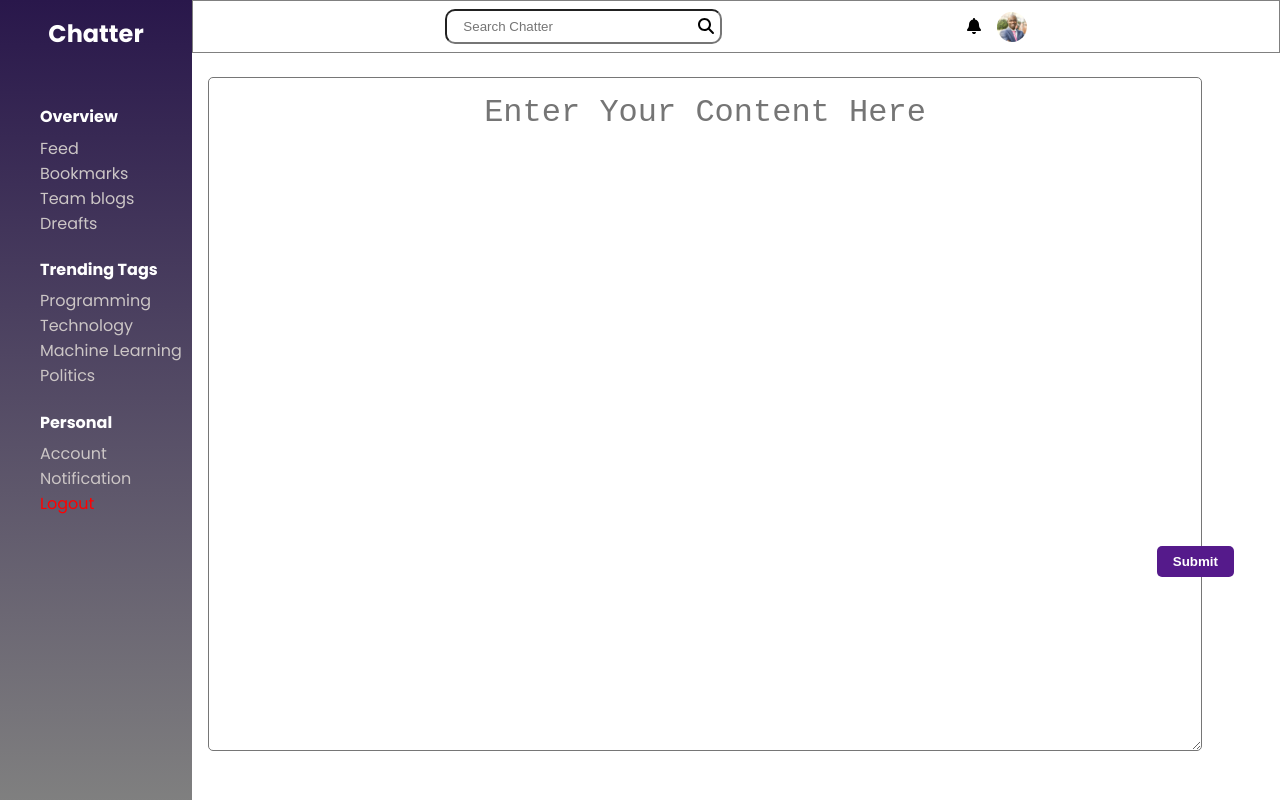
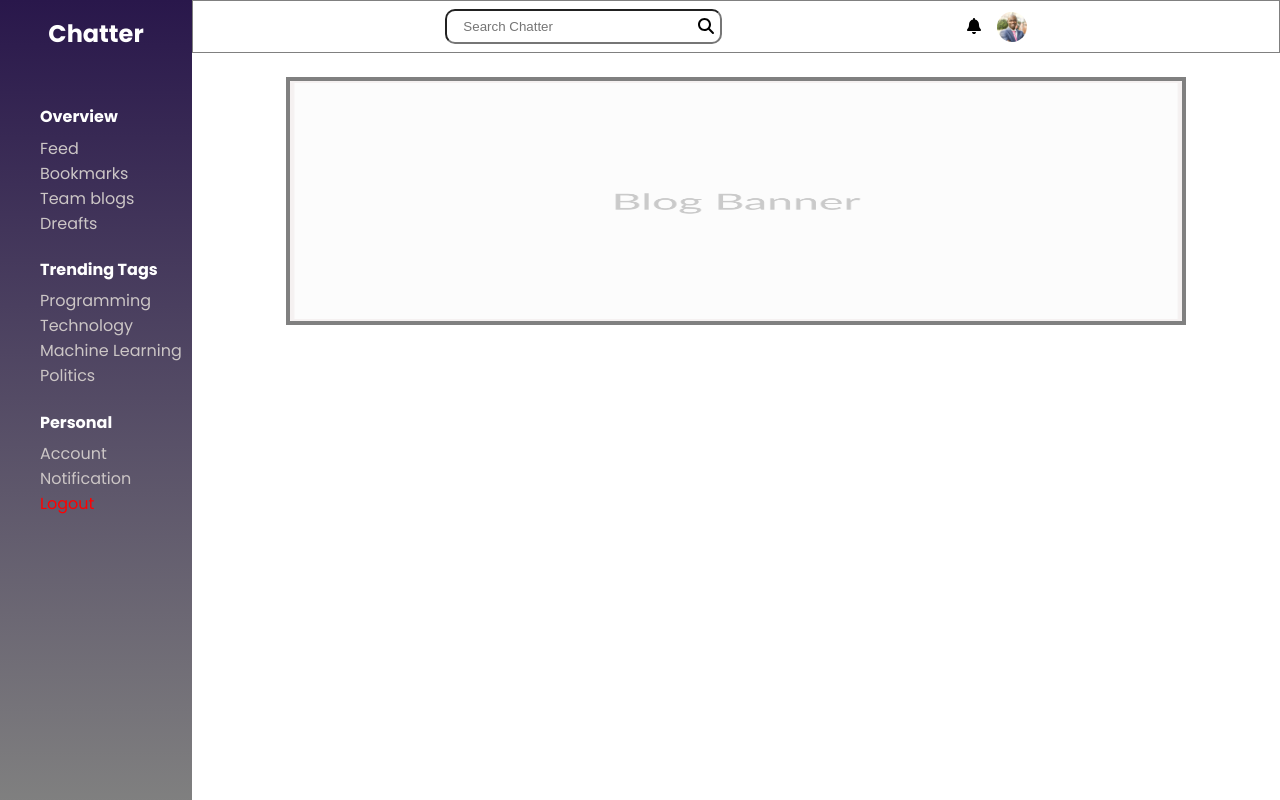
Before and after one commit to greatdaveo/Chatter-Frontend, a React (Vite) app: page /blog in a window 1280 px wide. Built offline with nearby package versions, Linux system fonts and the light colour scheme.

Commit message:
Adjusted the Blog Content Creation Page

```diff
--- a/src/pages/Blog/Blog.jsx
+++ b/src/pages/Blog/Blog.jsx
@@ -2,8 +2,11 @@ import SearchPost from "./SearchPost";
 import BlogSideBar from "../../pages/Blog/BlogSideBar";
 import "../../styles/pages/Blog/Blog.css";
 import CreateContent from "./CreateContent";
+import CreatePost from "./CreatePost";
 
 const Blog = () => {
+  // <CreateContent />;
+
   return (
     <div className="blog">
       <div className="blog-left-side">
@@ -12,7 +15,7 @@ const Blog = () => {
 
       <div className="blog-right-side">
         <SearchPost />
-        <CreateContent />
+        <CreatePost />
       </div>
     </div>
   );
--- a/src/pages/Blog/CreateContent.jsx
+++ b/src/pages/Blog/CreateContent.jsx
@@ -3,16 +3,27 @@ import "../../styles/pages/Blog/CreateContent.css";
 const CreateContent = () => {
   async function handleSubmit(e) {
     e.preventDefault();
+    // <input type="file" />;
   }
 
   return (
     <div className="post-content">
       <form onSubmit={handleSubmit}>
-        <textarea name="description" placeholder="Enter Your Content Here" />
+        <div className="content-placeholder">
+          <div>
+            <span>+</span>
+          </div>
+
+          <div>
+            <h1>Title</h1>
+            <h4>Write a post......</h4>
+          </div>
+        </div>
+
+        <textarea name="description" />
 
         <div className="overlay">
-          {/* <input type="file" /> */}
-          <button type="submit">Submit</button>
+          <button type="submit">Publish</button>
         </div>
       </form>
     </div>
--- /dev/null
+++ b/src/pages/Blog/CreatePost.jsx
@@ -0,0 +1,31 @@
+import React from "react";
+import "../../styles/pages/Blog/CreateBlog.css";
+import defaultBanner from "../../assets/pages/blog/blog banner.png";
+
+const CreatePost = () => {
+  const handleBannerUpload = (e) => {
+    let img = e.target.files[0];
+    console.log(img);
+  };
+
+  return (
+    <section>
+      <div className="create-cover">
+        <div className="create-container">
+          <label htmlFor="uploadBanner">
+            <img src={defaultBanner} alt="" />
+            <input
+              type="file"
+              id="uploadBanner"
+              accept="*"
+              hidden
+              onChange={handleBannerUpload}
+            />
+          </label>
+        </div>
+      </div>
+    </section>
+  );
+};
+
+export default CreatePost;
--- /dev/null
+++ b/src/styles/pages/Blog/CreateBlog.css
@@ -0,0 +1,18 @@
+.create-cover {
+    margin: auto;
+    max-width: 900px;
+    width: full;
+    padding: 1rem;
+}
+
+.create-container {
+    border: 4px solid gray;
+    height: 30vh;
+}
+
+.create-container img {
+    z-index: 20;
+    height: 30vh;
+    width: 100%;
+    cursor: pointer;
+}
--- a/src/styles/pages/Blog/CreateContent.css
+++ b/src/styles/pages/Blog/CreateContent.css
@@ -5,16 +5,37 @@
 
 .post-content textarea {
   height: 80vh;
-  width: 75vw;
+  /* width: 75vw; */
   border-radius: 5px;
   padding: 1rem;
   outline-color: #551a8b;
+  position: relative;
+  margin-top:-10rem;
 }
 
-.post-content ::placeholder {
+.content-placeholder {
+  position: relative;
+  top: 10rem;
+  left: 10rem;
+  z-index: 99;
+  display: flex;
+}
+
+.content-placeholder > div > span {
+  border-radius: 100%;
+  border: 0.5px solid gray;
+  padding: 0.5rem 1rem;
+  font-size: 2rem;
+  margin-right: 2rem;
+  color: gray;
+  cursor: pointer;
+}
+
+
+/* .post-content ::placeholder {
   font-size: 2rem;
   text-align: center;
-}
+} */
 
 .post-content .overlay {
   position: absolute;
@@ -29,6 +50,8 @@
 .post-content button {
   background: #551a8b;
   color: white;
-  padding: 0.5rem 1rem;
+  padding: 1.5rem;
   font-weight: bold;
+  position: absolute;
+  top: -25rem;
 }
```
Also changed, not shown: src/assets/pages/blog/404.png (added), src/assets/pages/blog/blog banner.png (added).
